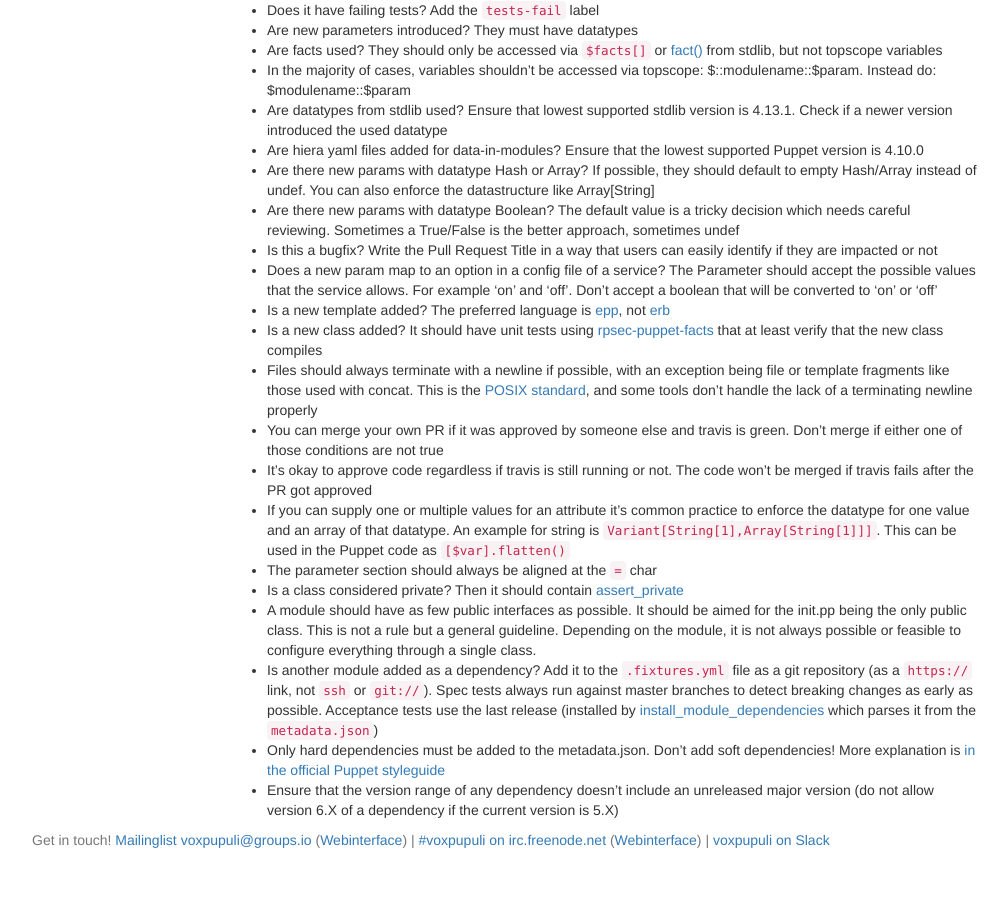
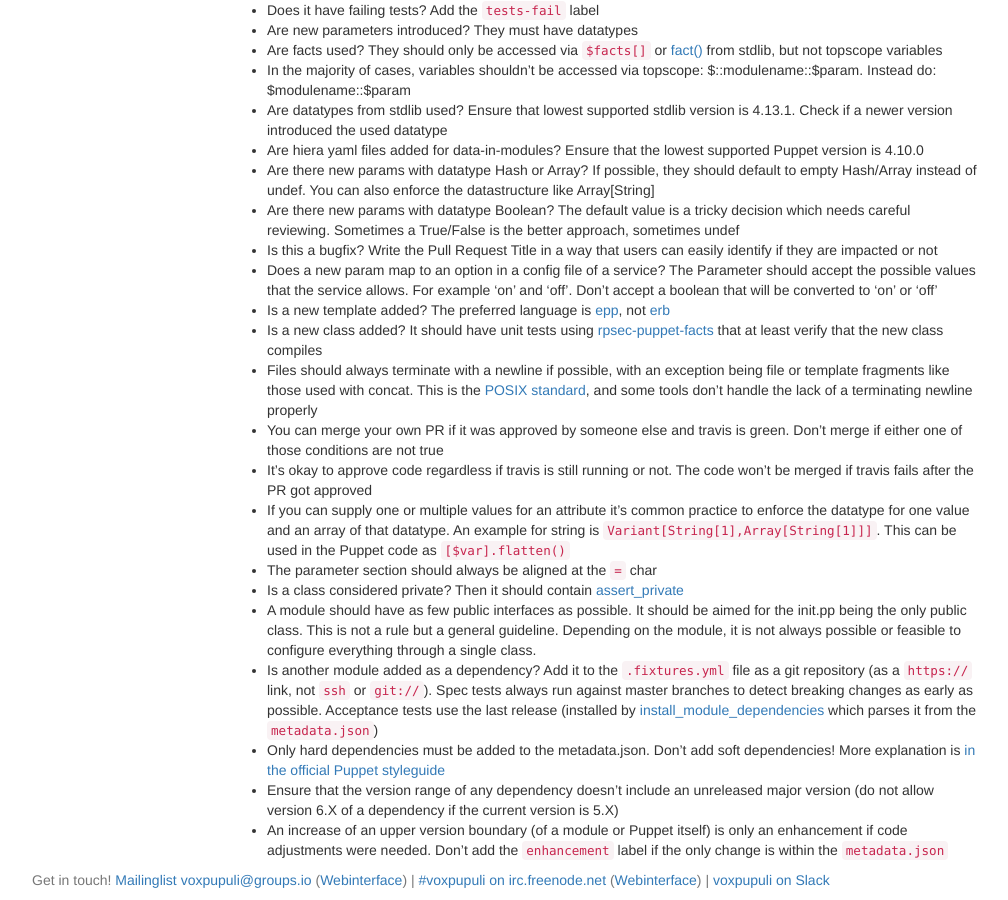
Before and after one commit to voxpupuli/voxpupuli.github.io, a Jekyll site: the page built from docs/index.md, in a window 1280 px wide and 900 px high, scrolled down 2825 px. Shown: the whole window, without its empty margins (38-1046 px from the left). Built offline with Jekyll 4.4.1, drawn with Linux system fonts in a browser that asks for light colours; nearby versions of some CDN libraries; before the commit the page ends 3685 px from its top, so only the background shows below that.

Commit message:
Add a statement about version adjustments
We recently did a lot of metadata.json changes for all of our
dependencies. We didn't mark them as enhancements if we only updated the
json file. We should write this down to keep in mind for futures
updates. We should act consistently.

```diff
--- a/docs/index.md
+++ b/docs/index.md
@@ -166,3 +166,4 @@ There are a few things that can be checked if you review a pull request against
 * Is another module added as a dependency? Add it to the `.fixtures.yml` file as a git repository (as a `https://` link, not `ssh` or `git://`). Spec tests always run against master branches to detect breaking changes as early as possible. Acceptance tests use the last release (installed by [install_module_dependencies](https://github.com/puppetlabs/beaker-module_install_helper#install_module_dependencies) which parses it from the `metadata.json`)
 * Only hard dependencies must be added to the metadata.json. Don't add soft dependencies! More explanation is [in the official Puppet styleguide](https://puppet.com/docs/puppet/5.5/style_guide.html#dependencies)
 * Ensure that the version range of any dependency doesn't include an unreleased major version (do not allow version 6.X of a dependency if the current version is 5.X)
+* An increase of an upper version boundary (of a module or Puppet itself) is only an enhancement if code adjustments were needed. Don't add the `enhancement` label if the only change is within the `metadata.json`
```
